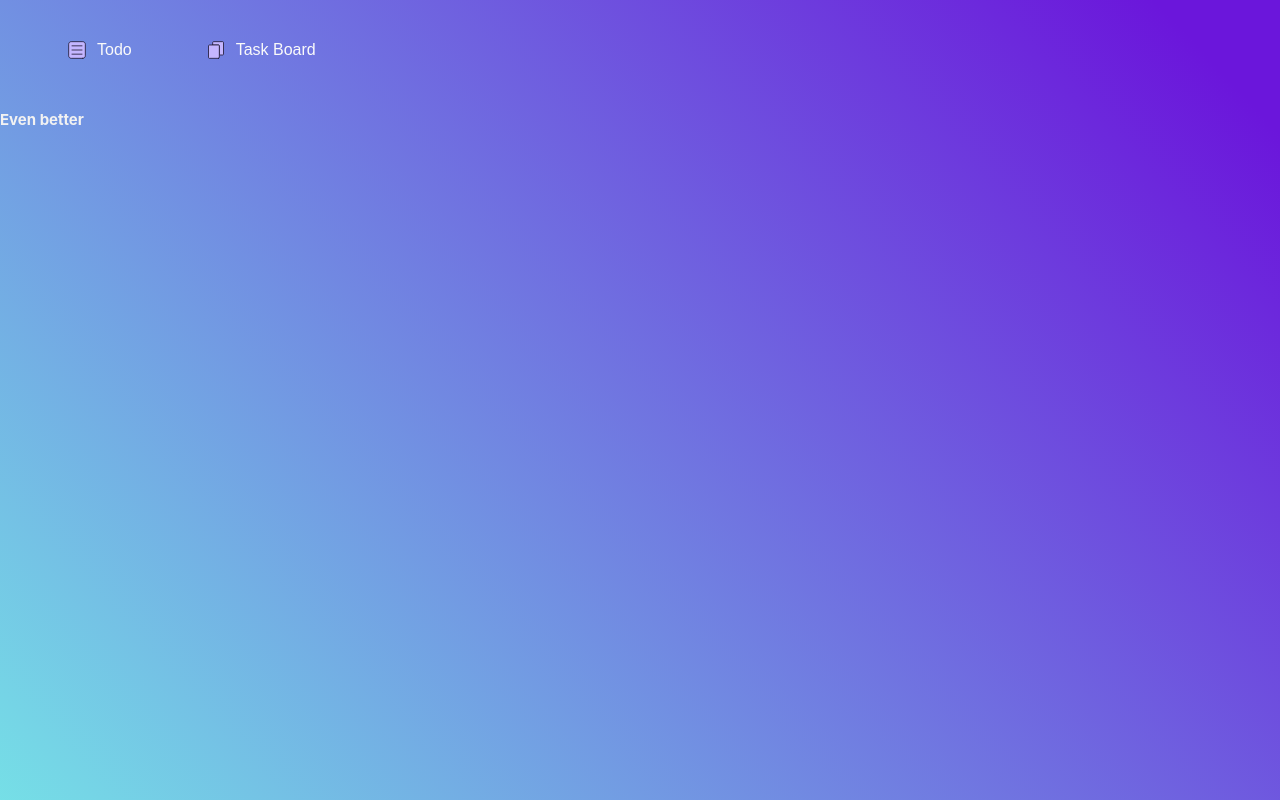
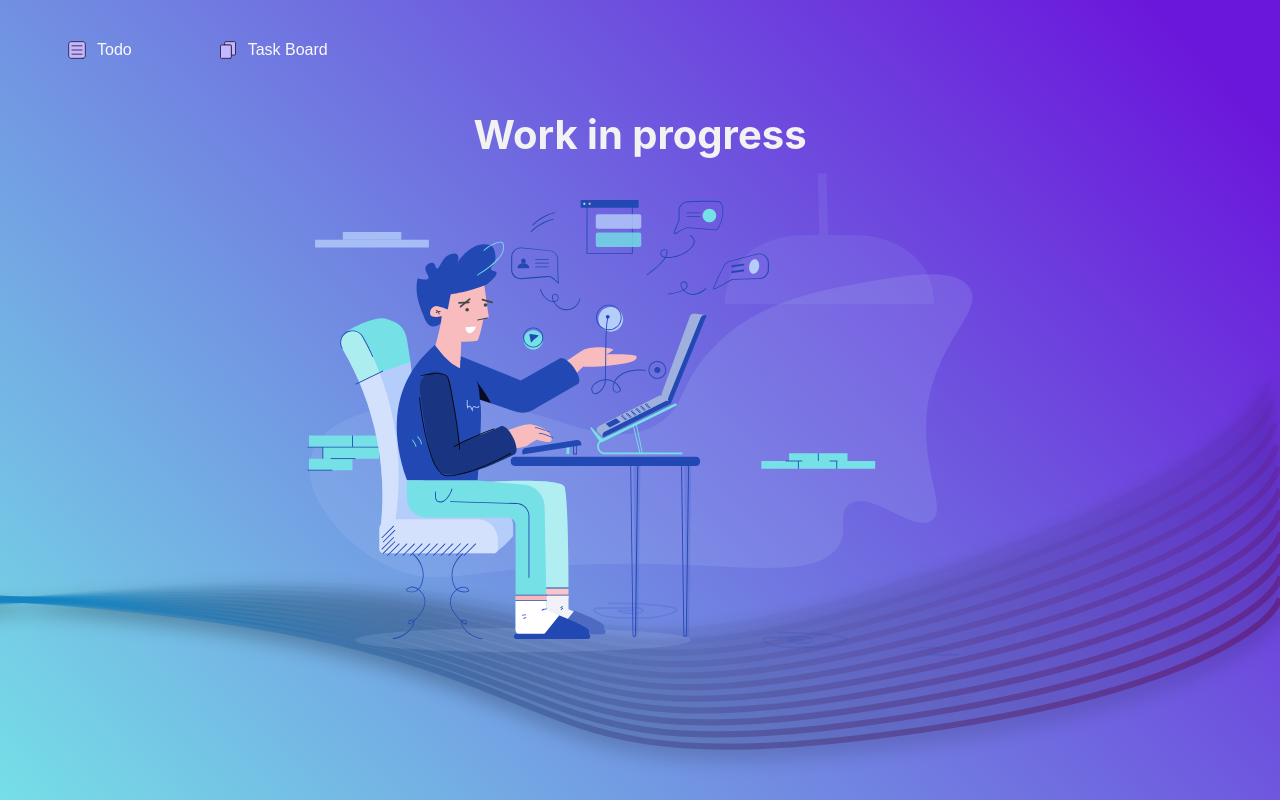
Before and after one commit to eirikkv95/progressbar, a React (Create React App) app: page /taskBoard in a window 1280 px wide. Built offline with nearby package versions, Linux system fonts and the light colour scheme.

Commit message:
Added in progress component

```diff
--- a/src/App.js
+++ b/src/App.js
@@ -4,8 +4,10 @@ import './base/main.scss';
 import styled from 'styled-components';
 import Navbar from './components/Navigation/Navigation';
 import TaskBoard from './Pages/TaskBoard';
-import TodoProsess from './Pages/TodoProsess';
+import TodoProsess from './Pages/Todo';
 import { BrowserRouter as Router, Switch, Route } from 'react-router-dom';
+import LineWave from './components/Image/lineWaves.svg';
+
 export default function App() {
   return (
     <MainWrapper>
@@ -20,6 +22,7 @@ export default function App() {
           </Route>
         </Switch>
       </Router>
+      <Image src={LineWave} alt="lines that form a wave" />
     </MainWrapper>
   );
 }
@@ -30,3 +33,10 @@ const MainWrapper = styled.div`
   background:  linear-gradient(47.03deg, #76E7E7 -3.73%, #6B16DB 93.84%);
   );
 `;
+
+const Image = styled.img`
+  width: 100%;
+  position: absolute;
+  bottom: 2%;
+  z-index: 0;
+`;
--- a/src/Pages/TaskBoard.js
+++ b/src/Pages/TaskBoard.js
@@ -1,10 +1,11 @@
 import React from 'react';
+import TaskBoardConteiner from '../components/TaskBoard/taskBoardContainer';
 
 const TaskBoard = () => {
   return (
-    <div className="nice">
-      <h2>Even better</h2>
-    </div>
+    <>
+      <TaskBoardConteiner />
+    </>
   );
 };
 
--- a/src/Pages/TodoProsess.js
+++ b/src/Pages/Todo.js
@@ -31,6 +31,8 @@ const Main = styled.main`
   display: grid;
   grid-template-columns: 1fr 1fr;
   gap: 4rem;
+  position: relative;
+  z-index: 10;
 `;
 
 const Note = styled.section`
--- a/src/components/Navigation/Navigation.js
+++ b/src/components/Navigation/Navigation.js
@@ -47,7 +47,11 @@ const Ul = styled.ul`
   gap: 2.6rem;
 `;
 
-const List = styled.li``;
+const List = styled.li`
+  &:not(last-child) {
+    margin-right: 1.2rem;
+  }
+`;
 const LinkStyle = styled(Link)`
   text-decoration: none;
 `;
--- a/src/components/Progress/Progress.js
+++ b/src/components/Progress/Progress.js
@@ -18,11 +18,11 @@ const ProgressBar = () => {
     <ProgressWrap>
       <ProgressInfo>
         <First>
-          <H2>Tasks</H2>
+          <Heading>Tasks</Heading>
           <Desc>{tasks}</Desc>
         </First>
         <Last>
-          <H2>Completed</H2>
+          <Heading>Completed</Heading>
           <Desc>
             {array.length} / {tasks}
           </Desc>
@@ -59,7 +59,7 @@ const ProgressWrap = styled.div`
   justify-content: center;
 `;
 
-const H2 = styled.h2`
+const Heading = styled.h2`
   font-size: 3.4rem;
 `;
 
--- /dev/null
+++ b/src/components/TaskBoard/taskBoardContainer.js
@@ -0,0 +1,43 @@
+import React from 'react';
+import styled from 'styled-components';
+import WorkInProgress from '../Image/workInProgress.svg';
+
+const TaskBoardContainer = () => {
+  return (
+    <TaskBoardWrapper>
+      <Heading>Work in progress</Heading>
+      <Figure>
+        <Image src={WorkInProgress} alt="A person working on his computer" />
+      </Figure>
+    </TaskBoardWrapper>
+  );
+};
+
+export default TaskBoardContainer;
+
+const TaskBoardWrapper = styled.div`
+  max-width: 1234px;
+  height: 70vh;
+  padding: 0 2rem;
+  margin: 0 auto;
+  position: relative;
+  z-index: 10;
+  display: flex;
+  flex-direction: column;
+  justify-content: center;
+`;
+const Figure = styled.figure`
+  height: 100%;
+  max-width: 100%;
+  display: flex;
+  justify-content: center;
+`;
+const Image = styled.img`
+  height: 100%;
+  max-width: 100%;
+`;
+
+const Heading = styled.h1`
+  font-size: 4rem;
+  text-align: center;
+`;
--- a/src/components/Todos/TodoForm.js
+++ b/src/components/Todos/TodoForm.js
@@ -60,7 +60,7 @@ const Input = styled.input`
   min-width: 86%;
   margin-right: auto;
   background: rgb(0, 0, 0, 30%);
-  filter: blur(40);
+  backdrop-filter: blur(250px);
 
   box-shadow: 0px 20px 40px rgba(33, 62, 124, 0.35),
     0px 20px 40px rgba(33, 62, 124, 0.25);
@@ -74,7 +74,8 @@ const Button = styled.button`
   background: #1d2123;
   border-radius: 1rem;
   background: rgb(0, 0, 0, 30%);
-  filter: blur(40);
+  backdrop-filter: blur(250px);
+
   box-shadow: 0px 20px 40px rgba(33, 62, 124, 0.35),
     0px 20px 40px rgba(33, 62, 124, 0.25);
 `;
--- a/src/components/Todos/TodoList.js
+++ b/src/components/Todos/TodoList.js
@@ -1,9 +1,9 @@
 import React, { useContext } from 'react';
 
-import Todo from './Todo';
+import Todo from './Todos';
 import { ValueContext } from '../../context/valueContext';
 import styled from 'styled-components';
-import { Note } from '../Reusable/note';
+// import Note from '../Placeholders/note'
 
 const TodoList = () => {
   const appProvider = useContext(ValueContext);
@@ -33,7 +33,7 @@ const TodoWrapper = styled.div`
   border-radius: 2.2rem;
 
   background: rgb(0, 0, 0, 30%);
-  filter: blur(40);
+  backdrop-filter: blur(250px);
   box-shadow: 0px 20px 40px rgba(33, 62, 124, 0.35),
     0px 20px 40px rgba(33, 62, 124, 0.25);
 `;
--- a/src/components/Todos/trashbin.js
+++ b/src/components/Todos/trashbin.js
@@ -2,6 +2,7 @@ import React from 'react';
 import styled from 'styled-components';
 
 const TrashBin = ({ todo, removeTodo }) => {
+  // ! Use Styled Components
   const cursor = {
     cursor: 'pointer',
     fill: 'white',
@@ -90,3 +91,5 @@ const TrashButton = styled.button`
   background: none;
   border: none;
 `;
+
+// const Path = styled.path``
```
Also changed, not shown: src/components/Image/lineWaves.svg (added), src/components/Image/workInProgress.svg (added), src/components/Placeholders/note.js (renamed from src/components/Reusable/note.js), src/components/TaskBoard/task.js (added), src/components/Todos/Todos.js (renamed from src/components/Todos/Todo.js).
